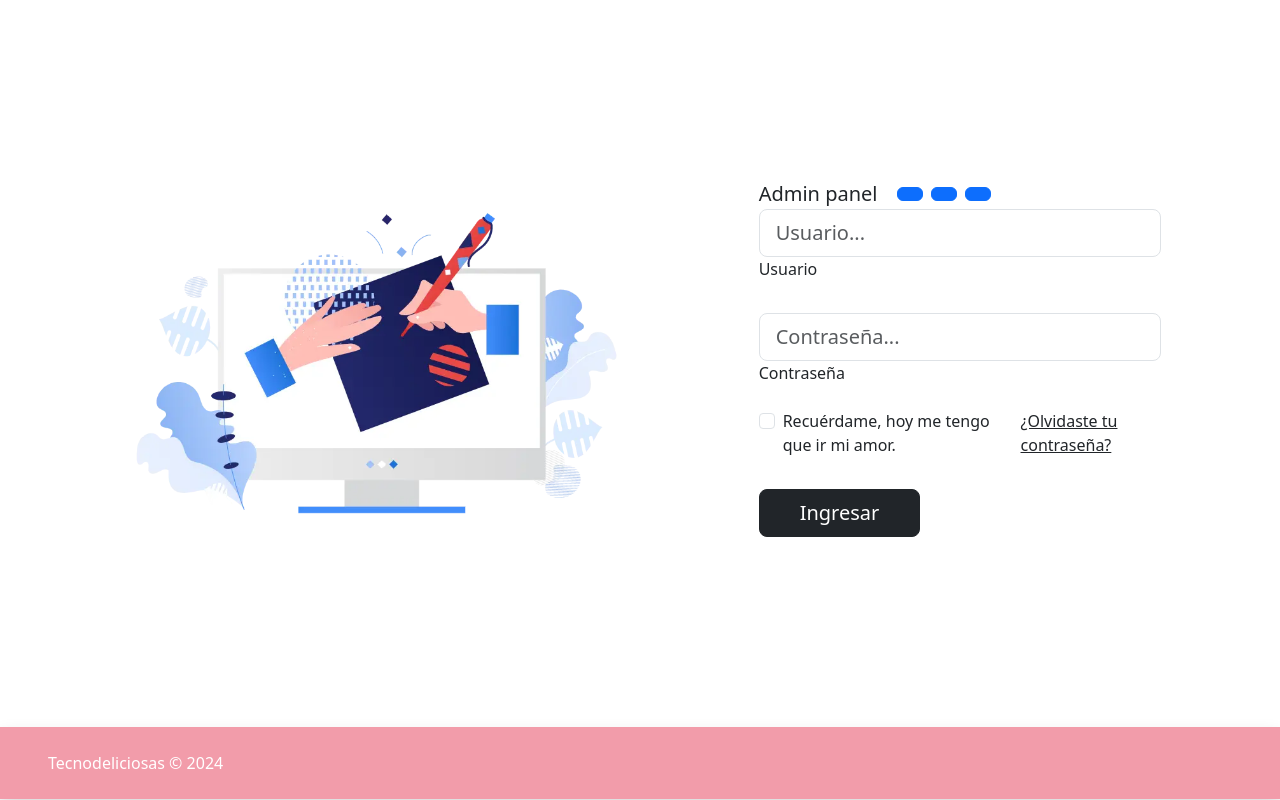
After one commit to Kuvrot/e-commerce, a PHP site: page /admin.php in a window 1280 px wide. The commit adds this page. Run offline with PHP 8.4, Linux system fonts and the light colour scheme.

Commit message:
added admin panel login page

```diff
--- a/about.php
+++ b/about.php
@@ -55,7 +55,7 @@
 
 <!--end of nav---mc_-->
 
-  	<div class="container-fluid about" style="color:white;">
+  	<div class="container-fluid about expand" style="color:white;">
       <div class="container sub_about">
         <h3>SOBRE NOSOTROS</h3>
          <h4 style="text-align:center;">Misión</h4>
--- /dev/null
+++ b/admin.php
@@ -0,0 +1,116 @@
+<!DOCTYPE html>
+<html lang="en">
+<head>
+    <meta charset="UTF-8">
+    <meta name="viewport" content="width=device-width, initial-scale=1.0">
+    <title>Document</title>
+    <link href="https://cdn.jsdelivr.net/npm/bootstrap@5.3.3/dist/css/bootstrap.min.css" rel="stylesheet" integrity="sha384-QWTKZyjpPEjISv5WaRU9OFeRpok6YctnYmDr5pNlyT2bRjXh0JMhjY6hW+ALEwIH" crossorigin="anonymous">
+    <style>
+        .divider:after,
+.divider:before {
+content: "";
+flex: 1;
+height: 1px;
+background: #eee;
+}
+.h-custom {
+height: calc(100% - 73px);
+}
+@media (max-width: 450px) {
+.h-custom {
+height: 100%;
+}
+}
+    </style>
+</head>
+<body>
+<section class="vh-100">
+  <div class="container-fluid h-custom">
+    <div class="row d-flex justify-content-center align-items-center h-100">
+      <div class="col-md-9 col-lg-6 col-xl-5">
+        <img src="draw2.webp"
+          class="img-fluid" alt="Sample image">
+      </div>
+      <div class="col-md-8 col-lg-6 col-xl-4 offset-xl-1">
+        <form>
+          <div class="d-flex flex-row align-items-center justify-content-center justify-content-lg-start">
+            <p class="lead fw-normal mb-0 me-3">Admin panel</p>
+            <button  type="button" data-mdb-button-init data-mdb-ripple-init class="btn btn-primary btn-floating mx-1">
+              <i class="fab fa-facebook-f"></i>
+            </button>
+
+            <button  type="button" data-mdb-button-init data-mdb-ripple-init class="btn btn-primary btn-floating mx-1">
+              <i class="fab fa-twitter"></i>
+            </button>
+
+            <button  type="button" data-mdb-button-init data-mdb-ripple-init class="btn btn-primary btn-floating mx-1">
+              <i class="fab fa-linkedin-in"></i>
+            </button>
+          </div>
+
+
+          <!-- Email input -->
+          <div data-mdb-input-init class="form-outline mb-4">
+            <input type="text" id="form3Example3" class="form-control form-control-lg"
+              placeholder="Usuario..." />
+            <label class="form-label" for="form3Example3">Usuario</label>
+          </div>
+
+          <!-- Password input -->
+          <div data-mdb-input-init class="form-outline mb-3">
+            <input type="password" id="form3Example4" class="form-control form-control-lg"
+              placeholder="Contraseña..." />
+            <label class="form-label" for="form3Example4">Contraseña</label>
+          </div>
+
+          <div class="d-flex justify-content-between align-items-center">
+            <!-- Checkbox -->
+            <div class="form-check mb-0">
+              <input class="form-check-input me-2" type="checkbox" value="" id="form2Example3" />
+              <label class="form-check-label" for="form2Example3">
+              Recuérdame, hoy me tengo que ir mi amor.
+              </label>
+            </div>
+            <a href="#!" class="text-body">¿Olvidaste tu contraseña?</a>
+          </div>
+
+          <div class="text-center text-lg-start mt-4 pt-2">
+            <input  type="submit" data-mdb-button-init data-mdb-ripple-init class="btn btn-dark btn-lg"
+              style="padding-left: 2.5rem; padding-right: 2.5rem;" value="Ingresar"></button>
+            <p class="small fw-bold mt-2 pt-1 mb-0"><a href="#!"
+                class="link-danger"></a></p>
+          </div>
+
+        </form>
+      </div>
+    </div>
+  </div>
+  <div
+    class="d-flex flex-column shadow flex-md-row text-center text-md-start justify-content-between py-4 px-4 px-xl-5" style="background-color:rgb(242, 156, 170)">
+    <!-- Copyright -->
+    <div class="text-white mb-3 mb-md-0">
+      Tecnodeliciosas © 2024
+    </div>
+    <!-- Copyright -->
+
+    <!-- Right -->
+    <div>
+      <a href="#!" class="text-white me-4">
+        <i class="fab fa-facebook-f"></i>
+      </a>
+      <a href="#!" class="text-white me-4">
+        <i class="fab fa-twitter"></i>
+      </a>
+      <a href="#!" class="text-white me-4">
+        <i class="fab fa-google"></i>
+      </a>
+      <a href="#!" class="text-white">
+        <i class="fab fa-linkedin-in"></i>
+      </a>
+    </div>
+    <!-- Right -->
+  </div>
+</section>
+<script src="https://cdn.jsdelivr.net/npm/bootstrap@5.3.3/dist/js/bootstrap.bundle.min.js" integrity="sha384-YvpcrYf0tY3lHB60NNkmXc5s9fDVZLESaAA55NDzOxhy9GkcIdslK1eN7N6jIeHz" crossorigin="anonymous"></script>
+</body>
+</html>
--- a/login.php
+++ b/login.php
@@ -57,12 +57,12 @@
 
         <div class="container">
           <div class="row">
-            <div class="col-md-12">
+            <div class="col-md-12 shadow">
 
               <div class="Signup">
-           <h2>Log in</h2>
+           <h2>Ingresar</h2>
 
-          <form method="post" name="Signin"  onsubmit="return(validate_in());">
+          <form method="post" name="Signin"  onsubmit="return(validate_in());" >
             <label for="name">User Name:</label>
             <br>
             <input type="text" name="name"  id="name" placeholder="Enter your user name">
--- a/vegetables.php
+++ b/vegetables.php
@@ -63,6 +63,9 @@
         <hr>
 
       </div>
+
+        <h4 align="center" style="color:rgb(242, 156, 170)">15% de descuento al usar la compra rápida</h3>
+        <br>
 
     </div>
 
```
Also changed, not shown: Contact.php (+11 -12 lines), css/styles.css (+16 -0 lines), index.php (+0 -10 lines), js/javascript.js (+0 -7 lines), parts/header.php (+6 -7 lines), draw2.webp (added).
